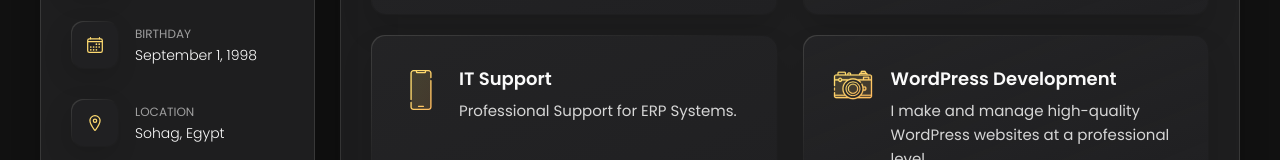
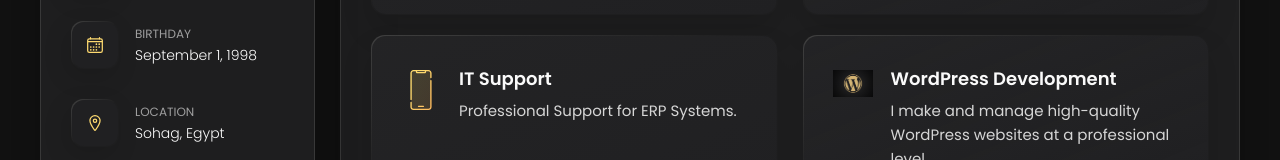
Before and after one commit to alhassanhossny/alhassanhossny, a plain HTML site: page index.html in a window 1280 px wide. Shown: the part 608-768 px from the top of the page. Drawn offline with nearby package versions, Linux system fonts and the light colour scheme.

Commit message:
Final Edits

```diff
--- a/index.html
+++ b/index.html
@@ -288,7 +288,7 @@
             <li class="service-item">
 
               <div class="service-icon-box">
-                <img src="./assets/images/icon-photo.svg" alt="camera icon" width="40">
+                <img src="./assets/images/WordPress.com-Logo.png" alt="WordPress Developer" width="40">
               </div>
 
               <div class="service-content-box">
```
Also changed, not shown: 1 other file.
